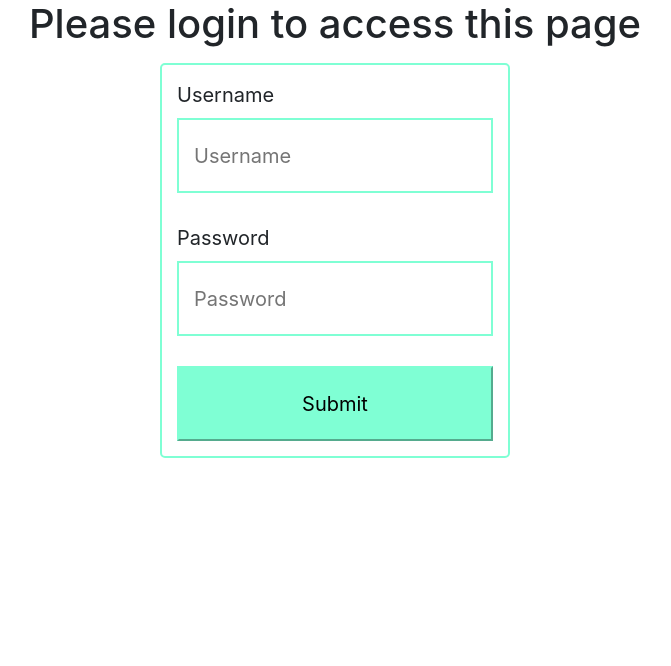
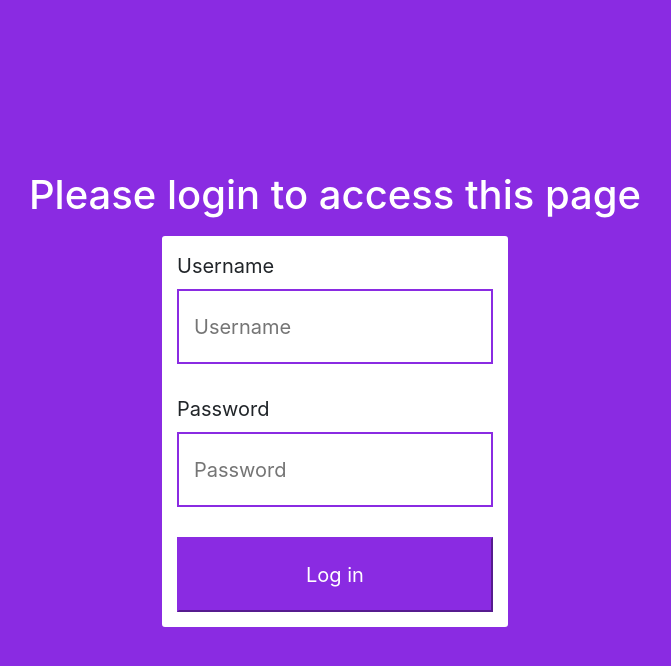
Before and after one commit to gujoey/NoroffFinalCA, a React (Create React App) app: page /#/ in a window 1280 px wide. Shown: the top 666 px of the page, without its empty margins (305-976 px from the left). Built offline with nearby package versions, Linux system fonts and the light colour scheme.

Commit message:
added styling

```diff
--- a/src/components/Contact/Contact-Component.jsx
+++ b/src/components/Contact/Contact-Component.jsx
@@ -25,8 +25,9 @@ export default class ContactComponent extends React.Component{
 		const app = this;
 
 		return(
-			<div>
-				<h1 className="[ text-center ]">Contact us</h1>
+			<div className="[ contactComponent ]">
+				<div className="[ contactComponent__container ]">
+					<h1 className="[ header ]">Contact us</h1>
 					<div className="[ contact ]">
 						<form className="[ contact__form ]" ref="loginForm">
 							<label className="contact__label" htmlFor="fName">First name</label><br/>
@@ -46,11 +47,13 @@ export default class ContactComponent extends React.Component{
 							<span className="[ contact__error ]">{this.props.phoneErr}</span><br />
 
 							<label className="[ contact__label ]" htmlFor="message">Message</label><br/>
-						<input className="[ contact__input ]" type="text" name="message" ref="message" placeholder="message"/><br />
+							<textarea className="[ contact__input contact__input--message ]" name = "message" placeholder="message" ref="message"></textarea><br/>
+
 							<span className="[ contact__error ]">{this.props.messageErr}</span><br />
 
-						<button className="[ contact__button ]" type="button" onClick={app.handleContactTerm}>Submit</button>
+							<button className="[ contact__button ]" type="button" onClick={app.handleContactTerm}>Send</button>
 						</form>
+					</div>
 				</div>
 			</div>
 		);
--- a/src/components/Contact/Contact-Success-Component.jsx
+++ b/src/components/Contact/Contact-Success-Component.jsx
@@ -3,9 +3,13 @@ export default class ContactSuccessComponent extends React.Component{
 
 	render(){
 		return(
-			<div className="contact">
-				<h1>Message sent</h1>
-				<p>Thank you for your inquiry. We'll answer it as soon as possible</p>
+			<div className="contactSuccessComponent">
+				<div className="contactSuccessComponent__container">
+					<div className="contactSuccess">
+						<h1 class>Message sent</h1>
+						<p>Thank you for your inquiry. We'll answer it as soon as possible</p>
+					</div>
+				</div>
 			</div>
 		);
 	}
--- a/src/components/Login/Login-Component.jsx
+++ b/src/components/Login/Login-Component.jsx
@@ -19,8 +19,9 @@ export default class LoginComponent extends React.Component{
 		const app = this;
 
 		return(
-			<div>
-				<h1 className="[ text-center ]">Please login to access this page</h1>
+			<div className="[ loginComponent ]">
+				<div className="[ loginComponent__container ]">
+					<h1 className="[ header ]">Please login to access this page</h1>
 					<div className="[ login ]">
 						<form className="[ login__form ]" ref="loginForm">
 							<label className="login__label" htmlFor="username">Username</label><br/>
@@ -31,8 +32,9 @@ export default class LoginComponent extends React.Component{
 							<input className="[ login__input ]" type="password" name="password" ref="password" placeholder="Password"/><br />
 							<span className="[ login__error ]">{this.props.passwordErr}</span><br />
 
-						<button className="[ login__button ]" type="button" onClick={app.handleLoginTerm}>Submit</button>
+							<button className="[ login__button ]" type="button" onClick={app.handleLoginTerm}>Log in</button>
 						</form>
+					</div>
 				</div>
 			</div>
 		);
--- /dev/null
+++ b/src/styles/partials/_contact-form.scss
@@ -0,0 +1,52 @@
+.contactComponent{
+	display: table;
+	position: absolute;
+	top: 0;
+	left: 0;
+	height: 100%;
+	width: 100%;
+	&__container{
+		display: table-cell;
+		vertical-align: middle;
+	}
+}
+
+.contact{
+	width: 50%;
+	margin: auto;
+	&__form{
+		border: 2px solid $blueviolet;
+		border-radius: 5px;
+		background-color: $white;
+		padding: 15px;
+		width: 100%;
+		margin-top: 15px;
+		font-size: 20px;
+	}
+	&__input{
+		border: 2px solid $blueviolet;
+		width: 100%;
+		height: 50px;
+		padding: 15px;
+		&--message{
+			height: 150px;
+			width: 100%;
+		}
+	}
+	&__error{
+		font-size: 15px;
+		color: red;
+	}
+	&__button{
+		background-color: $blueviolet;
+		border-color: $blueviolet;
+		width: 100%;
+		height: 50px;
+		color: $white;
+		&:hover{
+			border: 3px solid $blueviolet;
+			background-color: $white;
+			color: $black;
+		}
+	}
+}
--- /dev/null
+++ b/src/styles/partials/_contact-success.scss
@@ -0,0 +1,19 @@
+.contactSuccessComponent{
+	display: table;
+	position: absolute;
+	top: 0;
+	left: 0;
+	height: 100%;
+	width: 100%;
+	&__container{
+		display: table-cell;
+		vertical-align: middle;
+	}
+}
+
+.contactSuccess{
+	width: 50%;
+	margin: auto;
+	color: $white;
+	text-align: center;
+}
--- a/src/styles/partials/_forms.scss
+++ /dev/null
@@ -1,33 +0,0 @@
-.login{
-	width: 350px;
-	margin: auto;
-	&__form{
-		border: 2px solid aquamarine;
-		border-radius: 5px;
-		background-color: white;
-		padding: 15px;
-		width: 100%;
-		margin-top: 15px;
-		font-size: 20px;
-	}
-	&__input{
-		border: 2px solid aquamarine;
-		width: 100%;
-		height: 75px;
-		padding: 15px;
-	}
-	&__error{
-		font-size: 15px;
-		color: red;
-	}
-	&__button{
-		background-color: aquamarine;
-		border-color: aquamarine;
-		width: 100%;
-		height: 75px;
-		&:hover{
-			border: 3px solid aquamarine;
-			background-color: white;
-		}
-	}
-}
--- /dev/null
+++ b/src/styles/partials/_global.scss
@@ -0,0 +1,8 @@
+body{
+	background-color: $blueviolet;
+}
+
+.header{
+	color: white;
+	text-align: center;
+}
--- /dev/null
+++ b/src/styles/partials/_login-form.scss
@@ -0,0 +1,50 @@
+.loginComponent{
+	display: table;
+	position: absolute;
+	top: 0;
+	left: 0;
+	height: 100%;
+	width: 100%;
+	&__container{
+		display: table-cell;
+		vertical-align: middle;
+	}
+}
+
+
+
+.login{
+	width: 350px;
+	margin: auto;
+	&__form{
+		border: 2px solid $blueviolet;
+		border-radius: 5px;
+		background-color: $white;
+		padding: 15px;
+		width: 100%;
+		margin-top: 15px;
+		font-size: 20px;
+	}
+	&__input{
+		border: 2px solid $blueviolet;
+		width: 100%;
+		height: 75px;
+		padding: 15px;
+	}
+	&__error{
+		font-size: 15px;
+		color: red;
+	}
+	&__button{
+		background-color: $blueviolet;
+		border-color: $blueviolet;
+		width: 100%;
+		height: 75px;
+		color: $white;
+		&:hover{
+			border: 3px solid $blueviolet;
+			background-color: $white;
+			color: $black;
+		}
+	}
+}
--- /dev/null
+++ b/src/styles/partials/_variables.scss
@@ -0,0 +1,4 @@
+//colors
+$blueviolet: blueviolet;
+$white: white;
+$black: black;
--- a/src/styles/styles.css
+++ b/src/styles/styles.css
@@ -1,8 +1,26 @@
+body {
+  background-color: blueviolet; }
+
+.header {
+  color: white;
+  text-align: center; }
+
+.loginComponent {
+  display: table;
+  position: absolute;
+  top: 0;
+  left: 0;
+  height: 100%;
+  width: 100%; }
+  .loginComponent__container {
+    display: table-cell;
+    vertical-align: middle; }
+
 .login {
   width: 350px;
   margin: auto; }
   .login__form {
-    border: 2px solid aquamarine;
+    border: 2px solid blueviolet;
     border-radius: 5px;
     background-color: white;
     padding: 15px;
@@ -10,7 +28,7 @@
     margin-top: 15px;
     font-size: 20px; }
   .login__input {
-    border: 2px solid aquamarine;
+    border: 2px solid blueviolet;
     width: 100%;
     height: 75px;
     padding: 15px; }
@@ -18,10 +36,58 @@
     font-size: 15px;
     color: red; }
   .login__button {
-    background-color: aquamarine;
-    border-color: aquamarine;
+    background-color: blueviolet;
+    border-color: blueviolet;
     width: 100%;
-    height: 75px; }
+    height: 75px;
+    color: white; }
     .login__button:hover {
-      border: 3px solid aquamarine;
-      background-color: white; }
+      border: 3px solid blueviolet;
+      background-color: white;
+      color: black; }
+
+.contactComponent {
+  display: table;
+  position: absolute;
+  top: 0;
+  left: 0;
+  height: 100%;
+  width: 100%; }
+  .contactComponent__container {
+    display: table-cell;
+    vertical-align: middle; }
+
+.contact {
+  width: 50%;
+  margin: auto; }
+  .contact__form {
+    border: 2px solid blueviolet;
+    border-radius: 5px;
+    background-color: white;
+    padding: 15px;
+    width: 100%;
+    margin-top: 15px;
+    font-size: 20px; }
+  .contact__input {
+    border: 2px solid blueviolet;
+    width: 100%;
+    height: 50px;
+    padding: 15px; }
+    .contact__input--message {
+      height: 150px;
+      width: 100%; }
+  .contact__error {
+    font-size: 15px;
+    color: red; }
+  .contact__button {
+    background-color: blueviolet;
+    border-color: blueviolet;
+    width: 100%;
+    height: 50px;
+    color: white; }
+    .contact__button:hover {
+      border: 3px solid blueviolet;
+      background-color: white;
+      color: black; }
+
+/* CSS Document */
--- a/src/styles/styles.scss
+++ b/src/styles/styles.scss
@@ -1 +1,5 @@
-@import "partials/forms";
+@import "partials/variables";
+@import "partials/global";
+@import "partials/login-form";
+@import "partials/contact-form";
+@import "partials/contact-success";
```
Lines whose indentation alone changed are shown as unchanged.
